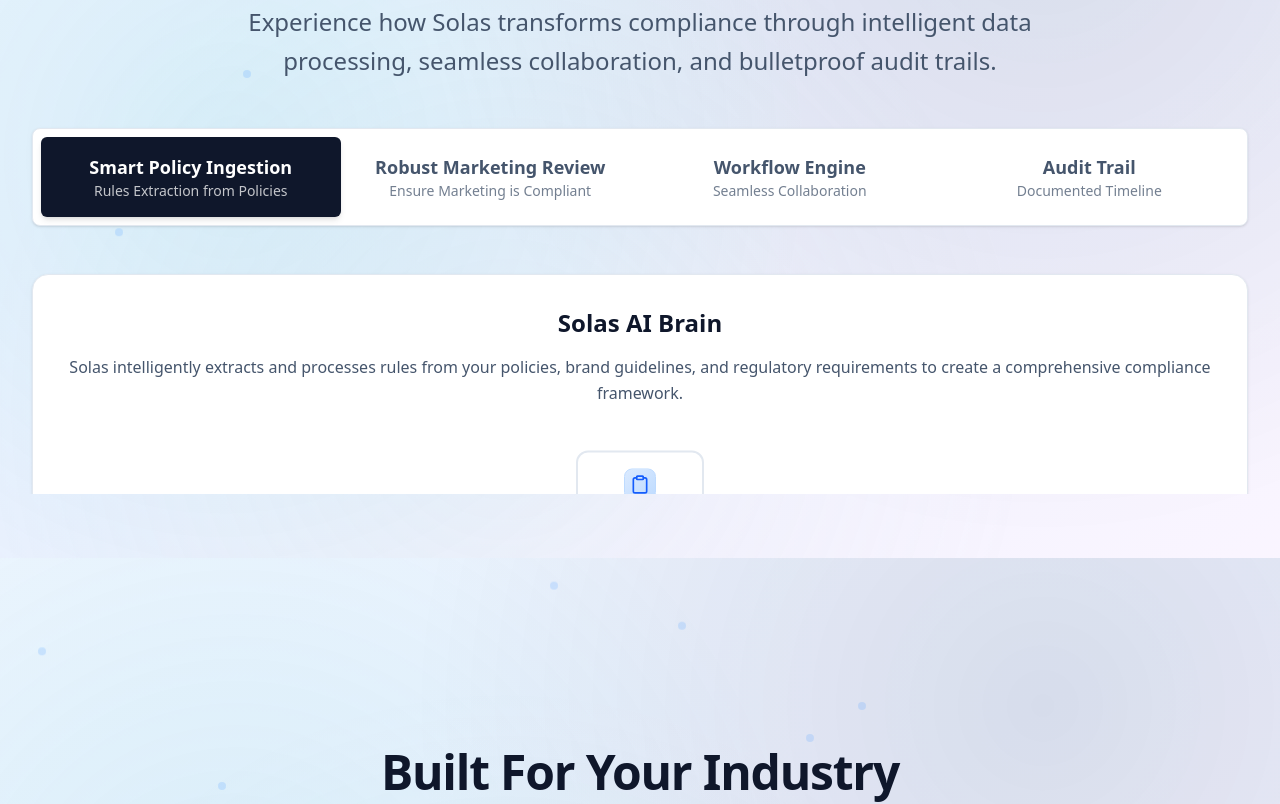
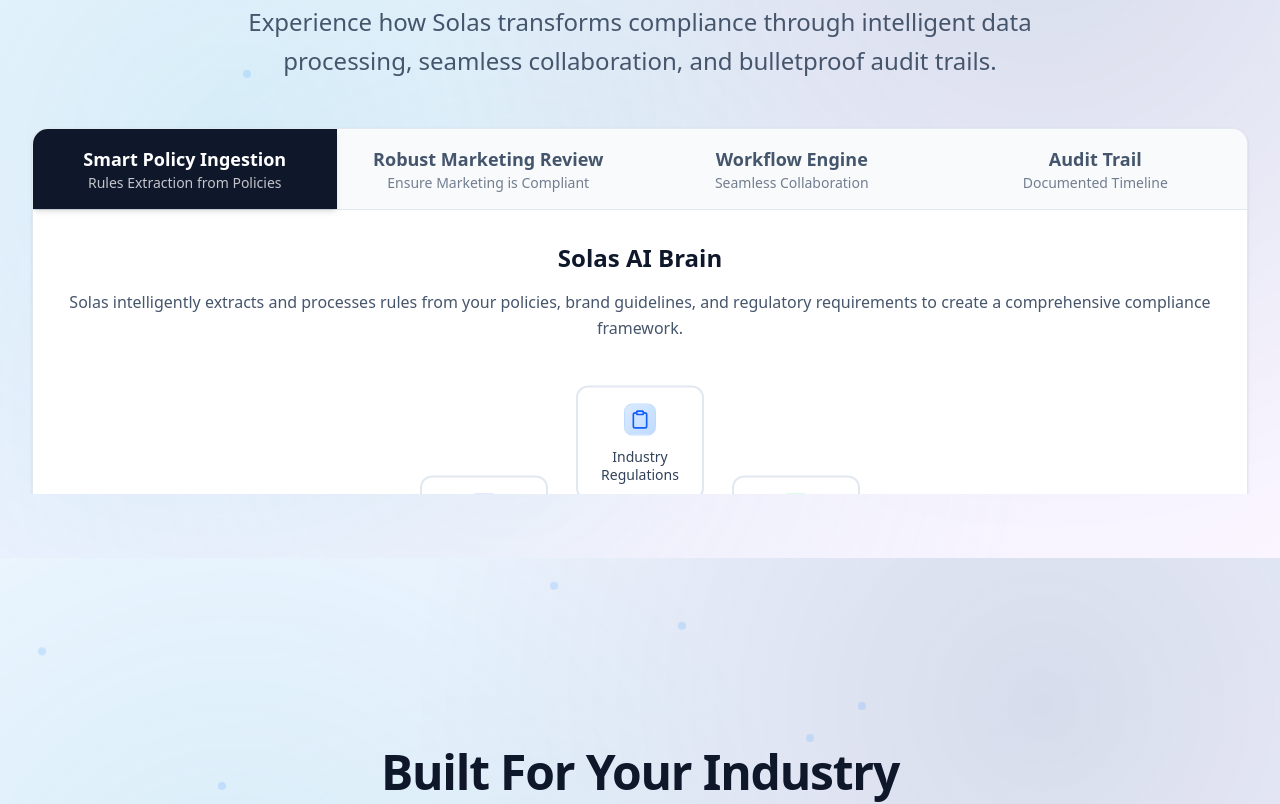
Before and after one commit to Devaang18/solas-site, a Next.js app: page / in a window 1280 px wide. Shown: the part 3442-4246 px from the top of the page. Built offline with nearby package versions, Linux system fonts and the light colour scheme.

Commit message:
removed gap in the pillars section

```diff
--- a/src/components/ThreePillars.tsx
+++ b/src/components/ThreePillars.tsx
@@ -532,13 +532,16 @@
           </p>
         </div>
 
+        {/* Unified Container */}
+        <Reveal>
+          <div className="bg-white rounded-2xl border border-slate-200 shadow-sm overflow-hidden">
             {/* Pillar Tabs */}
-        <div className="flex flex-col md:flex-row justify-center mb-12 bg-white rounded-lg p-2 border border-slate-200 shadow-sm">
+            <div className="flex flex-col md:flex-row justify-center bg-slate-50 border-b border-slate-200">
               {pillars.map((pillar, index) => (
                 <button
                   key={index}
                   onClick={() => setActivePillar(index)}
-              className={`flex-1 px-6 py-4 rounded-md font-medium transition-all ${
+                  className={`flex-1 px-6 py-4 font-medium transition-all ${
                     activePillar === index
                       ? 'bg-slate-900 text-white shadow-md'
                       : 'text-slate-600 hover:text-slate-900 hover:bg-slate-50'
@@ -553,12 +556,12 @@
             </div>
 
             {/* Active Pillar Content */}
-        <Reveal>
-          <div className="bg-white rounded-2xl p-8 border border-slate-200 shadow-sm">
+            <div className="p-8">
               {activePillar === 0 && renderSmartIngestion()}
               {activePillar === 1 && renderMarketingReview()}
               {activePillar === 2 && renderWorkflowEngine()}
               {activePillar === 3 && renderAuditTrail()}
+            </div>
           </div>
         </Reveal>
         </div>
```
Lines whose indentation alone changed are shown as unchanged.
